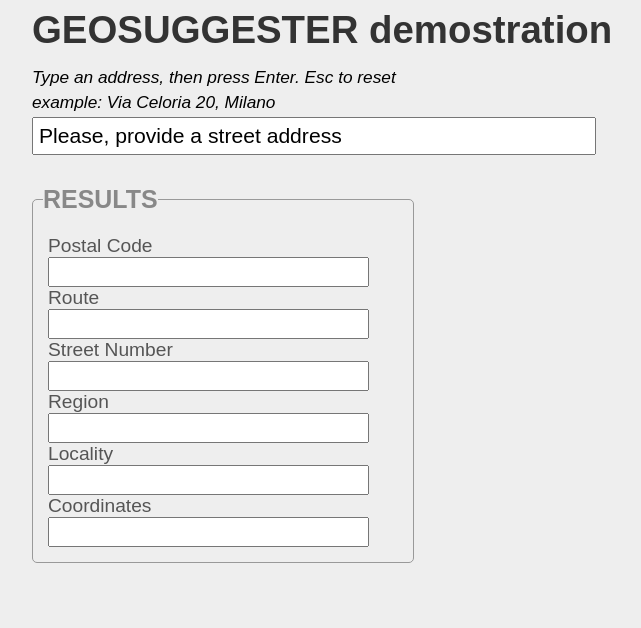
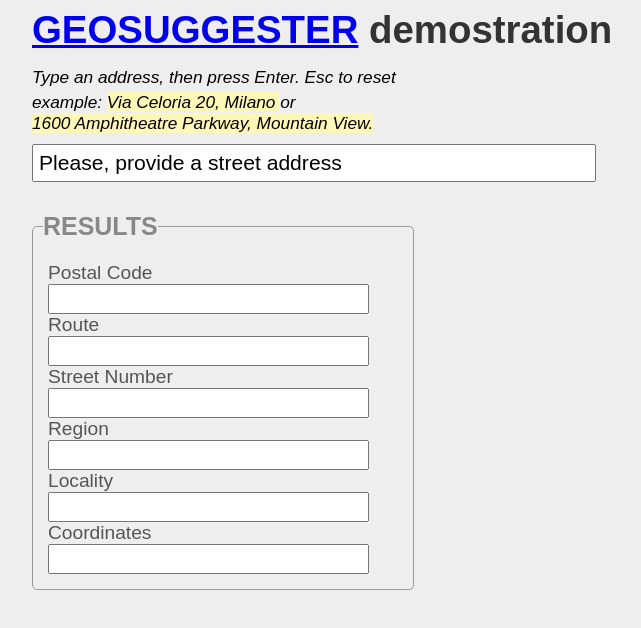
Before and after one commit to panaghia/GeoSuggester, a plain HTML site: page Demos/index.html in a window 1280 px wide. Shown: the whole page, without its empty margins (308-949 px from the left). Drawn offline with Linux system fonts and the light colour scheme; some packages are replaced by stand-ins of ours; a web font is replaced by a local one.

Commit message:
.5 rc cleanup

```diff
--- a/Demos/index.html
+++ b/Demos/index.html
@@ -100,6 +100,7 @@ h1
 #GeoSuggesterContainer
 {
 	position:relative;
+	margin-top:10px;
 }
 
 #GeoSuggesterContainer input[type=text]
@@ -122,6 +123,11 @@ h1
 {
 	min-width:300px;
 	padding-left:15px;
+}
+
+.example
+{
+	background-color:#FFF7B8;
 }
 
 </style>
@@ -178,10 +184,10 @@ window.addEvent('domready', function()
 
 <div id="container">
 
-	<h1>GEOSUGGESTER demostration</h1>
+	<h1><a href="http://geosuggester.panaghia.it" title="GeoSuggester home page">GEOSUGGESTER</a> demostration</h1>
 
 	<p>Type an address, then press Enter. Esc to reset</p>
-	<p> example: Via Celoria 20, Milano</p>
+	<p> example: <span class="example">Via Celoria 20, Milano </span>or<br/><span class="example"> 1600 Amphitheatre Parkway, Mountain View.</span></p>
 
 	<div id="GeoSuggesterContainer">
 		<input type="text" id="city" value="insert here" />
--- a/Source/GeoSuggester.js
+++ b/Source/GeoSuggester.js
@@ -11,13 +11,13 @@ requires:
 - Element.Event
 - Fx.Tween
 - Element.Style
-- Element.Dimenstions
+- Element.Dimensions
 - String
 - Array
 
 - Google Maps API V3
 
-provides: [GeoSuggester.js, GeoSuggester.css]
+provides: GeoSuggester.js
 
 ...
 */
```
Also changed, not shown: 1 other file.
